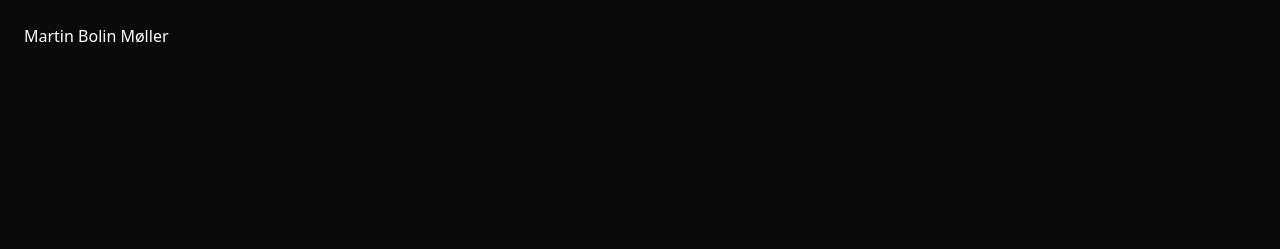
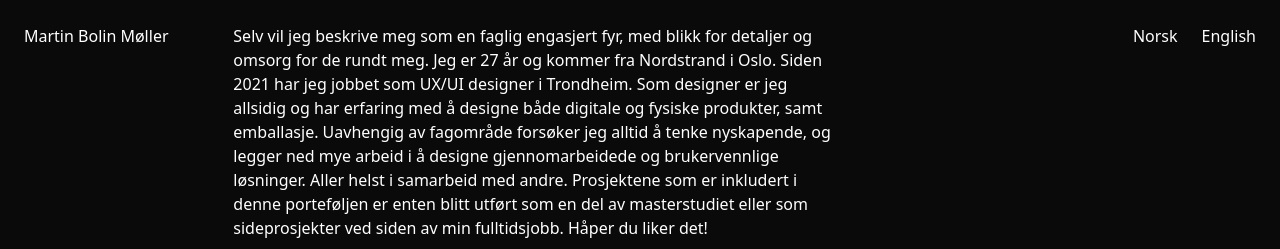
Before and after one commit to Martinbmoller/Portfolio, a website: page index.html in a window 1280 px wide. Shown: the top 249 px of the page. Drawn offline with Linux system fonts and the light colour scheme.

Commit message:
Added the header-element

```diff
--- a/index.html
+++ b/index.html
@@ -23,6 +23,29 @@
           </div>
         </div>
       </aside>
+      <header class="flex flex-col col-start-2 col-span-full">
+        <div class="h-1/3 grid grid-cols-5 gap-6">
+          <p class="col-start-1 col-end-4">
+            Selv vil jeg beskrive meg som en faglig engasjert fyr, med blikk for
+            detaljer og omsorg for de rundt meg. Jeg er 27 år og kommer fra
+            Nordstrand i Oslo. Siden 2021 har jeg jobbet som UX/UI designer i
+            Trondheim. Som designer er jeg allsidig og har erfaring med å
+            designe både digitale og fysiske produkter, samt emballasje.
+            Uavhengig av fagområde forsøker jeg alltid å tenke nyskapende, og
+            legger ned mye arbeid i å designe gjennomarbeidede og brukervennlige
+            løsninger. Aller helst i samarbeid med andre. Prosjektene som er
+            inkludert i denne porteføljen er enten blitt utført som en del av
+            masterstudiet eller som sideprosjekter ved siden av min
+            fulltidsjobb. Håper du liker det!
+          </p>
+          <nav
+            class="flex flex-row gap-6 col-start-5 col-span-full justify-end leading-normal"
+          >
+            <p class="h-fit">Norsk</p>
+            <p class="h-fit">English</p>
+          </nav>
+        </div>
+      </header>
     </main>
   </body>
 </html>
```
